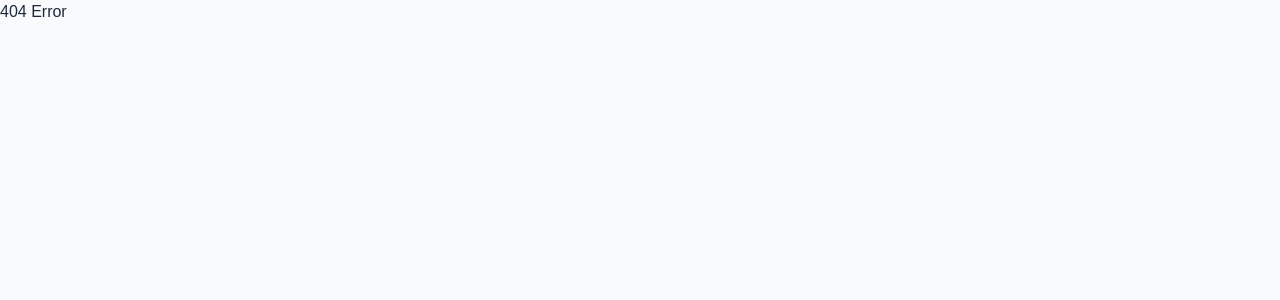
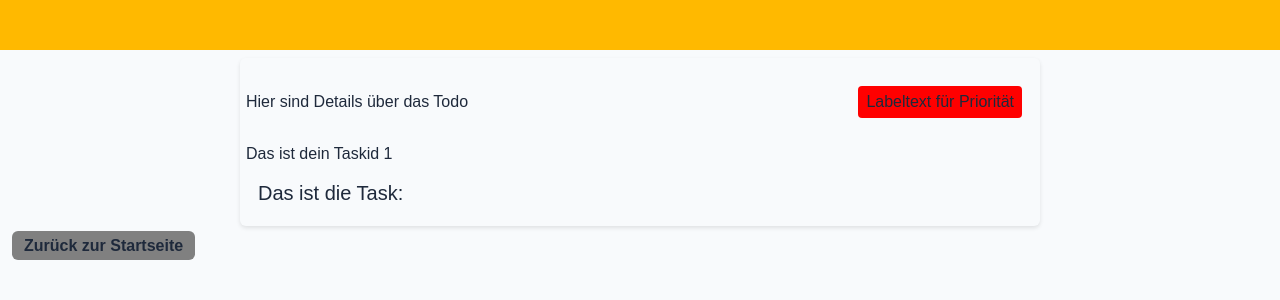
Before and after one commit to jakobsiebenhuetter/React---Todo-App, a React (Vite) app: page /todo/1 in a window 1280 px wide. Shown: the top 300 px of the page. Built offline with nearby package versions, Linux system fonts and the light colour scheme.

Commit message:
add: TaskDetail Page; styling : using css modules; change: Button component event handling: by default stopPropagation

```diff
--- a/src/TodoApp.tsx
+++ b/src/TodoApp.tsx
@@ -14,14 +14,13 @@ import {TTask} from './types.ts'
 import {fillTasks, sortTasksByPriority, sortByDate} from './util/utils.ts'
 
 /**
- * //TODO - React Router einbauen, damit man die Tasks in einem eigenen Fenster öffnen kann
+ * //TODO - Mit css modules für react experimentieren, damit die Klassen nicht global sind
  * //TODO - Wenn Task ein Link ist, das erkennen und es als Link markieren
  * //TODO - Toast Message einbauen, wenn eine Aufgabe gelöscht wird
  * //TODO - Ein eigenes Fenster für die Tasks erstellen, wenn Sie angeklickt werden
  * //TODO - Multiselect aktivieren
  * //TODO - Papierkorb Funktionalität einbauen, wenn checkbox für erledigt aktiv ist dann soll man mit einem Button die erledigten Aufgaben in den Papierkorb verschieben können, und dort dann entweder wiederherstellen oder endgültig löschen können
  * //TODO - Refactoren und DropDown/Contextmenu anpassen, bzw. mit Tailwind Klassen stylen und responsiv machen
- * //TODO - Checkbox aus shadcn einbauen
  * //TODO - Besseres TS implementieren
  * @todo Strategie erweitern mit 2 Section -> kurze kleine Tasks und große Tasks mit Textarea titel und mehr Funktionalitäten wie Bilder etc. hochladen
  */
@@ -117,8 +116,8 @@ export default function TodoApp() {
     }, 250);
   }
 
-  function addPriority(taskId: string, priority: "low" | "medium" | "high") {
-
+  function addPriority(e, taskId: string, priority: "low" | "medium" | "high") {
+    e.stopPropagation();
     setTasks((prevTasks) => {
       const uTasks = prevTasks.map((task) => {
         return task.id === taskId ? {...task, priority: priority} : task;
--- a/src/TodoDetail.tsx
+++ /dev/null
@@ -1,23 +0,0 @@
-import {useParams} from 'react-router';
-
-export default function TodoDetail() {
-    const params = useParams();
-
-    function getTaskById(id: string = '') {
-      const tasks = localStorage.getItem('tasks');
-      if(tasks?.length) {
-        const parsedTasks = JSON.parse(tasks);
-        return parsedTasks.find((task) => task.id === id);
-      }
-    }
-
-    const task = getTaskById(params.id);
-
-  return (
-    <>
-      <h1>Hier sind Details über das Todo</h1>
-      <p>Das ist dein Task {params.id}</p>
-      <p>Das ist die Task: {task.text}</p>
-    </>
-  );
-}
--- a/src/components/Button.tsx
+++ b/src/components/Button.tsx
@@ -36,7 +36,19 @@ export default function Button({children, variant, animation, className,  ...pro
         baseClasses += buttonAnimation[animation];
     }
 
+    let handleClick = (e) => {};
+
+    if(props.onClick) {
+         handleClick = (e) => {
+            e.preventDefault();
+            e.stopPropagation();
+            if(props.onClick) {
+                props.onClick(e);
+            }
+        }
+    }
+
     return (
-        <button {...props} className={baseClasses}>{children}</button>
+        <button {...props} onClick={handleClick} className={baseClasses}>{children}</button>
     );
 };
--- a/src/components/TaskItem.tsx
+++ b/src/components/TaskItem.tsx
@@ -9,17 +9,11 @@ import ConfirmModal from "./ConfirmModal.tsx";
 import {
   DropdownMenu,
   DropdownMenuContent,
-  DropdownMenuGroup,
   DropdownMenuItem,
-  DropdownMenuLabel,
-  DropdownMenuPortal,
-  DropdownMenuSeparator,
-  DropdownMenuShortcut,
-  DropdownMenuSub,
-  DropdownMenuSubContent,
-  DropdownMenuSubTrigger,
   DropdownMenuTrigger,
 } from "@/components/ui/dropdown-menu";
+
+import {Link} from "react-router";
 
 
 
@@ -35,7 +29,7 @@ export default function TaskItem({task, completeTask, deleteTask, onUpdateTask,
   }
 
   return (
-    <div id="task-item">
+    <Link to={`/todo/${task.id}`} id="task-item">
 
       {/* Checkbox und Text */}
       <div className="task-row">
@@ -73,13 +67,13 @@ export default function TaskItem({task, completeTask, deleteTask, onUpdateTask,
           } />
 
           <DropdownMenuContent className="w-56 text-sm sm:text-base" align="end">
-            <DropdownMenuItem onClick={() => {addPriority(task.id, 'high')} } className="text-sm sm:text-base">
+            <DropdownMenuItem onClick={(e) => {addPriority(e, task.id, 'high')} } className="text-sm sm:text-base">
               Priorität Hoch
             </DropdownMenuItem>
-            <DropdownMenuItem onClick={() => { addPriority(task.id, 'medium')}} className="text-sm sm:text-base">
+            <DropdownMenuItem onClick={(e) => { addPriority(e, task.id, 'medium')}} className="text-sm sm:text-base">
               Priorität Mittel
             </DropdownMenuItem>
-            <DropdownMenuItem onClick={() => {addPriority(task.id, 'low')}} className="text-sm sm:text-base">
+            <DropdownMenuItem onClick={(e) => {addPriority(e, task.id, 'low')}} className="text-sm sm:text-base">
               Priorität Niedrig
             </DropdownMenuItem>
           </DropdownMenuContent>
@@ -106,6 +100,6 @@ export default function TaskItem({task, completeTask, deleteTask, onUpdateTask,
 
         </div>
       </div>
-    </div>
+    </Link>
   );
 }
--- /dev/null
+++ b/src/pages/TaskDetailPage.module.css
@@ -0,0 +1,44 @@
+.taskContainer {
+    width: 800px;
+    margin: 8px auto;
+    padding: 6px;
+    padding-top: 16px;
+    border: 1px solid var(--color-border);
+    box-shadow: 0px 2px 4px rgba(0, 0, 0, 0.1);
+    border-radius: 6px;
+}
+
+.taskHeader {
+    display: flex;
+    justify-content: space-between;
+    align-items: center;
+    margin-bottom: 12px;
+}
+
+.textPriorität {
+    display: flex;
+    align-items: center;
+    gap: 8px;
+    background-color: red;
+    border-radius: 4px;
+    padding: 4px 8px;
+    margin: 12px;
+}
+
+.taskText {
+    font-size: 20px;
+    line-height: 1.5;
+    margin: 12px;
+}
+
+
+.backLink {
+    text-decoration: none;
+    color: var(--color-primary);
+    background-color: grey;
+    border-radius: 6px;
+    padding: 6px 12px;
+    font-weight: bold;
+    margin-left: 12px;
+    margin-bottom: 12px;
+}
--- /dev/null
+++ b/src/pages/TaskDetailPage.tsx
@@ -0,0 +1,34 @@
+import {useParams, Link} from 'react-router';
+import {TTask} from '../types.ts';
+import classes from './TaskDetailPage.module.css';
+export default function TodoDetail() {
+    const params = useParams();
+
+    function getTaskById(id: string = '') {
+      const tasks = localStorage.getItem('tasks');
+      if(tasks?.length) {
+        const parsedTasks: TTask[] = JSON.parse(tasks);
+        return parsedTasks.find((task) => task.id === id);
+      }
+    }
+
+    const task = getTaskById(params.id);
+
+  return (
+    <>
+    <div className={classes.taskContainer}>
+        <header className={classes.taskHeader}>
+            <h1>Hier sind Details über das Todo</h1>
+            <span className={classes.textPriorität}>Labeltext für Priorität</span>
+        </header>
+      <p>Das ist dein Taskid {params.id}</p>
+      <div className={classes.taskText}>
+        <p>Das ist die Task: {task?.text}</p>
+      </div>
+    </div>
+      <Link to="/" className={classes.backLink}>
+          Zurück zur Startseite
+      </Link>
+    </>
+  );
+}
```
Also changed, not shown: src/App.tsx (+8 -1 lines).
